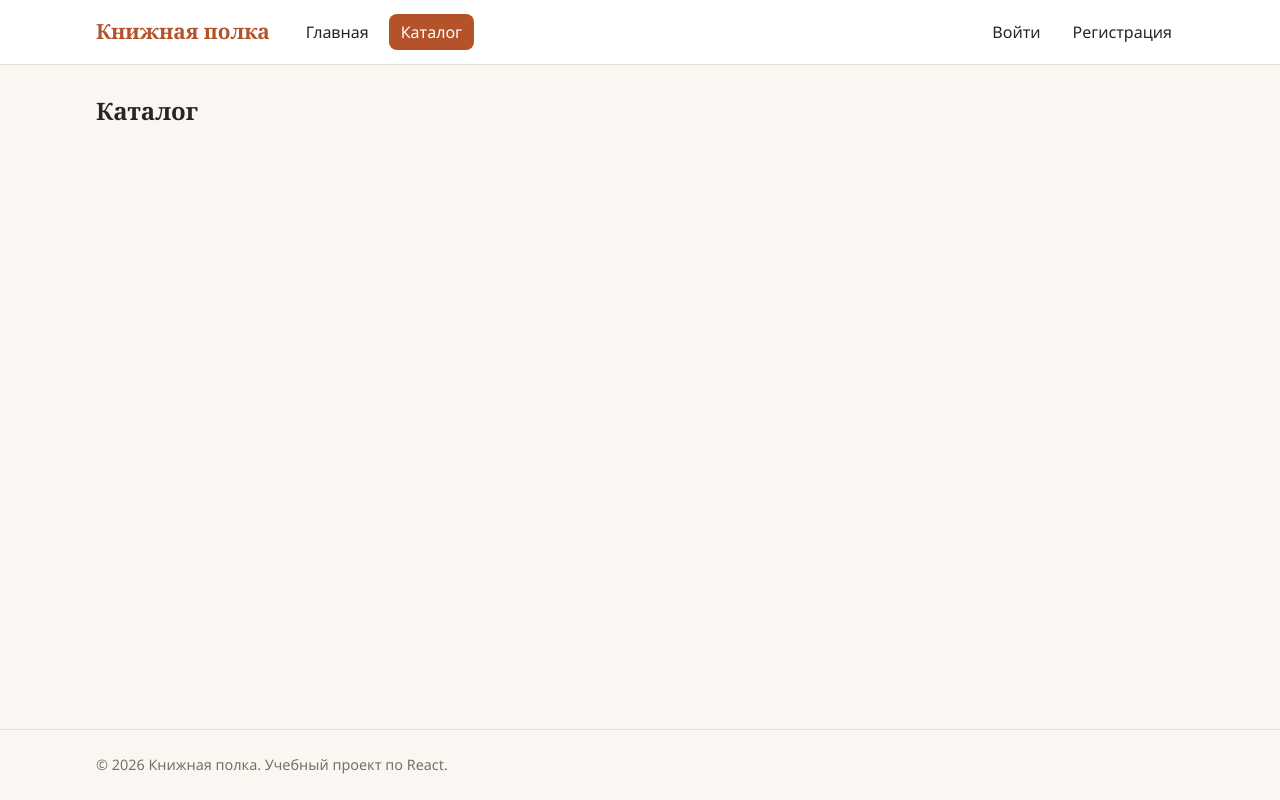
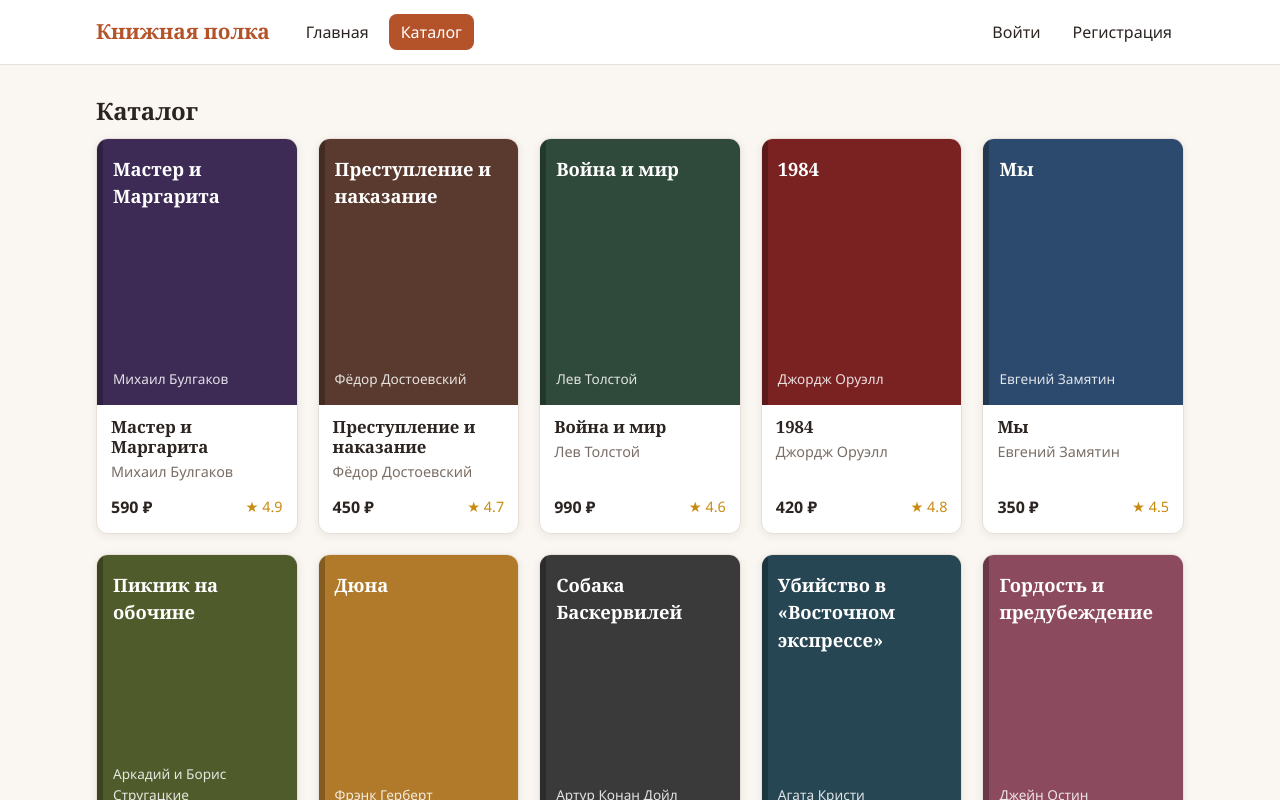
Before and after one commit to refaxD/RKSI_homework, a React (Vite) app: page /catalog in a window 1280 px wide. Shown: the top 800 px of the page. Built offline with nearby package versions, Linux system fonts and the light colour scheme.

Commit message:
feat: render book list in catalog with loader

```diff
--- /dev/null
+++ b/src/components/BookCard.jsx
@@ -0,0 +1,22 @@
+import { Link } from "react-router-dom";
+import BookCover from "./BookCover";
+
+function BookCard({ book }) {
+  return (
+    <article className="card">
+      <Link to={`/catalog/${book.id}`} className="card__link">
+        <BookCover title={book.title} author={book.author} color={book.color} />
+        <div className="card__body">
+          <h3 className="card__title">{book.title}</h3>
+          <p className="card__author">{book.author}</p>
+        </div>
+      </Link>
+      <div className="card__footer">
+        <span className="card__price">{book.price} ₽</span>
+        <span className="card__rating">★ {book.rating}</span>
+      </div>
+    </article>
+  );
+}
+
+export default BookCard;
--- /dev/null
+++ b/src/components/BookCover.jsx
@@ -0,0 +1,10 @@
+function BookCover({ title, author, color, size = "small" }) {
+  return (
+    <div className={`cover cover--${size}`} style={{ backgroundColor: color }}>
+      <span className="cover__title">{title}</span>
+      <span className="cover__author">{author}</span>
+    </div>
+  );
+}
+
+export default BookCover;
--- /dev/null
+++ b/src/components/BookList.jsx
@@ -0,0 +1,17 @@
+import BookCard from "./BookCard";
+
+function BookList({ books, emptyText = "Ничего не найдено" }) {
+  if (books.length === 0) {
+    return <p className="empty">{emptyText}</p>;
+  }
+
+  return (
+    <div className="grid">
+      {books.map((book) => (
+        <BookCard key={book.id} book={book} />
+      ))}
+    </div>
+  );
+}
+
+export default BookList;
--- /dev/null
+++ b/src/components/Loader.jsx
@@ -0,0 +1,10 @@
+function Loader({ text = "Загрузка..." }) {
+  return (
+    <div className="loader">
+      <span className="loader__spinner" />
+      <p>{text}</p>
+    </div>
+  );
+}
+
+export default Loader;
--- a/src/index.css
+++ b/src/index.css
@@ -179,3 +179,125 @@ img {
   font-weight: 700;
   color: var(--accent);
 }
+
+.grid {
+  display: grid;
+  grid-template-columns: repeat(auto-fill, minmax(200px, 1fr));
+  gap: 20px;
+}
+
+.card {
+  display: flex;
+  flex-direction: column;
+  background: var(--surface);
+  border: 1px solid var(--border);
+  border-radius: var(--radius);
+  overflow: hidden;
+  box-shadow: var(--shadow);
+}
+
+.card__link {
+  flex: 1;
+  color: inherit;
+  text-decoration: none;
+}
+
+.card__body {
+  padding: 12px 14px 0;
+}
+
+.card__title {
+  font-size: 1.05rem;
+  margin-bottom: 4px;
+}
+
+.card__author {
+  margin: 0;
+  color: var(--muted);
+  font-size: 0.9rem;
+}
+
+.card__footer {
+  display: flex;
+  align-items: center;
+  justify-content: space-between;
+  gap: 8px;
+  padding: 12px 14px 14px;
+}
+
+.card__price {
+  font-weight: 700;
+}
+
+.card__rating {
+  color: #c98a12;
+  font-size: 0.9rem;
+}
+
+.cover {
+  display: flex;
+  flex-direction: column;
+  justify-content: space-between;
+  padding: 16px;
+  color: #fff;
+  background-image: linear-gradient(90deg, rgba(0, 0, 0, 0.25) 0 6px, transparent 6px);
+}
+
+.cover--small {
+  aspect-ratio: 3 / 4;
+}
+
+.cover--large {
+  width: 100%;
+  max-width: 300px;
+  aspect-ratio: 2 / 3;
+  border-radius: var(--radius);
+  box-shadow: var(--shadow-hover);
+}
+
+.cover__title {
+  font-family: Georgia, serif;
+  font-size: 1.15rem;
+  font-weight: 700;
+}
+
+.cover--large .cover__title {
+  font-size: 1.6rem;
+}
+
+.cover__author {
+  font-size: 0.85rem;
+  opacity: 0.85;
+}
+
+.empty {
+  padding: 32px;
+  text-align: center;
+  color: var(--muted);
+  background: var(--surface);
+  border: 1px dashed var(--border);
+  border-radius: var(--radius);
+}
+
+.loader {
+  display: flex;
+  flex-direction: column;
+  align-items: center;
+  padding: 48px 0;
+  color: var(--muted);
+}
+
+.loader__spinner {
+  width: 40px;
+  height: 40px;
+  border: 4px solid var(--accent-soft);
+  border-top-color: var(--accent);
+  border-radius: 50%;
+  animation: spin 0.8s linear infinite;
+}
+
+@keyframes spin {
+  to {
+    transform: rotate(360deg);
+  }
+}
--- a/src/pages/Catalog.jsx
+++ b/src/pages/Catalog.jsx
@@ -1,7 +1,32 @@
+import { useState, useEffect } from "react";
+import { fetchBooks } from "../data/books";
+import BookList from "../components/BookList";
+import Loader from "../components/Loader";
+
 function Catalog() {
+  const [books, setBooks] = useState([]);
+  const [isLoading, setIsLoading] = useState(true);
+
+  useEffect(() => {
+    // Флаг нужен, чтобы не обновлять состояние, если страницу уже закрыли до окончания загрузки
+    let ignore = false;
+
+    fetchBooks().then((data) => {
+      if (!ignore) {
+        setBooks(data);
+        setIsLoading(false);
+      }
+    });
+
+    return () => {
+      ignore = true;
+    };
+  }, []);
+
   return (
     <section className="page">
       <h1>Каталог</h1>
+      {isLoading ? <Loader text="Загружаем книги..." /> : <BookList books={books} />}
     </section>
   );
 }
```
